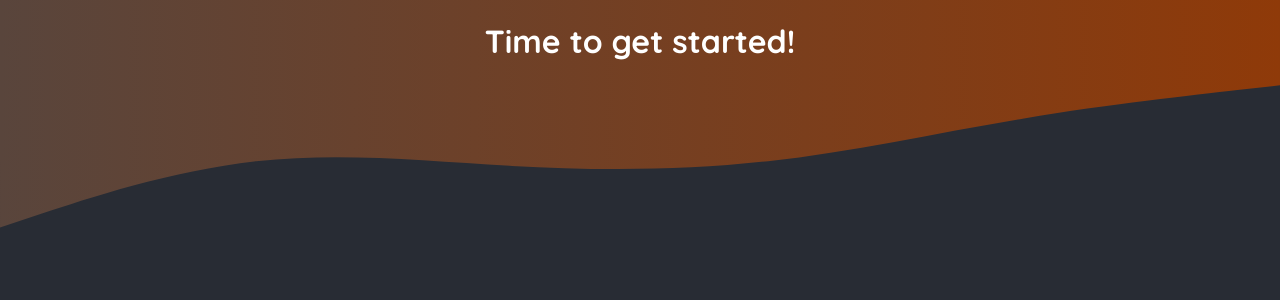
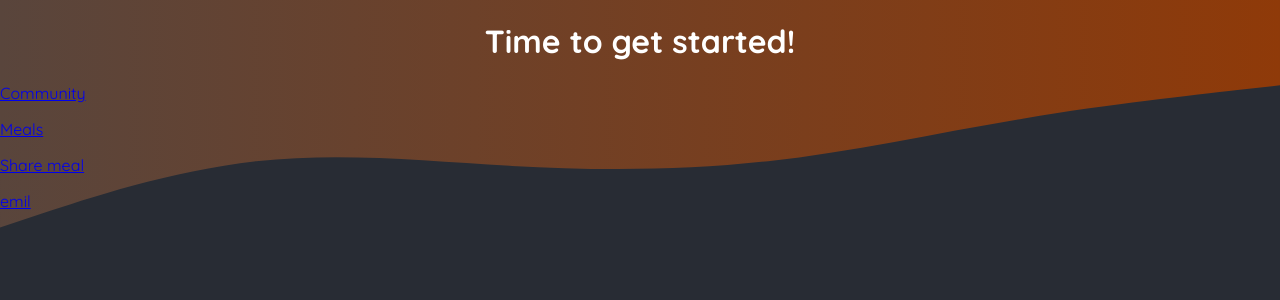
Before and after one commit to kkomu/nextjs-assignments, a Next.js app in the folder 05-onwards-foodies-starting-project/: page / in a window 1280 px wide. Shown: the top 300 px of the page. Built offline with nearby package versions, Linux system fonts and the light colour scheme.

Commit message:
Add some basic routes for exercise

```diff
--- a/05-onwards-foodies-starting-project/app/page.js
+++ b/05-onwards-foodies-starting-project/app/page.js
@@ -1,9 +1,23 @@
+import Link from "next/link";
+
 export default function Home() {
   return (
     <main>
-      <h1 style={{ color: 'white', textAlign: 'center' }}>
+      <h1 style={{ color: "white", textAlign: "center" }}>
         Time to get started!
       </h1>
+      <p>
+        <Link href="/community">Community</Link>
+      </p>
+      <p>
+        <Link href="/meals">Meals</Link>
+      </p>
+      <p>
+        <Link href="/meals/share">Share meal</Link>
+      </p>
+      <p>
+        <Link href="/meals/emil">emil</Link>
+      </p>
     </main>
   );
 }
```
Also changed, not shown: 05-onwards-foodies-starting-project/app/community/page.jsx (added, +9 -0 lines), 05-onwards-foodies-starting-project/app/meals/[slug]/page.jsx (added, +10 -0 lines), 05-onwards-foodies-starting-project/app/meals/page.jsx (added, +11 -0 lines), 05-onwards-foodies-starting-project/app/meals/share/page.jsx (added, +9 -0 lines), 1 other file (tests, documents, lock files or other folders).
